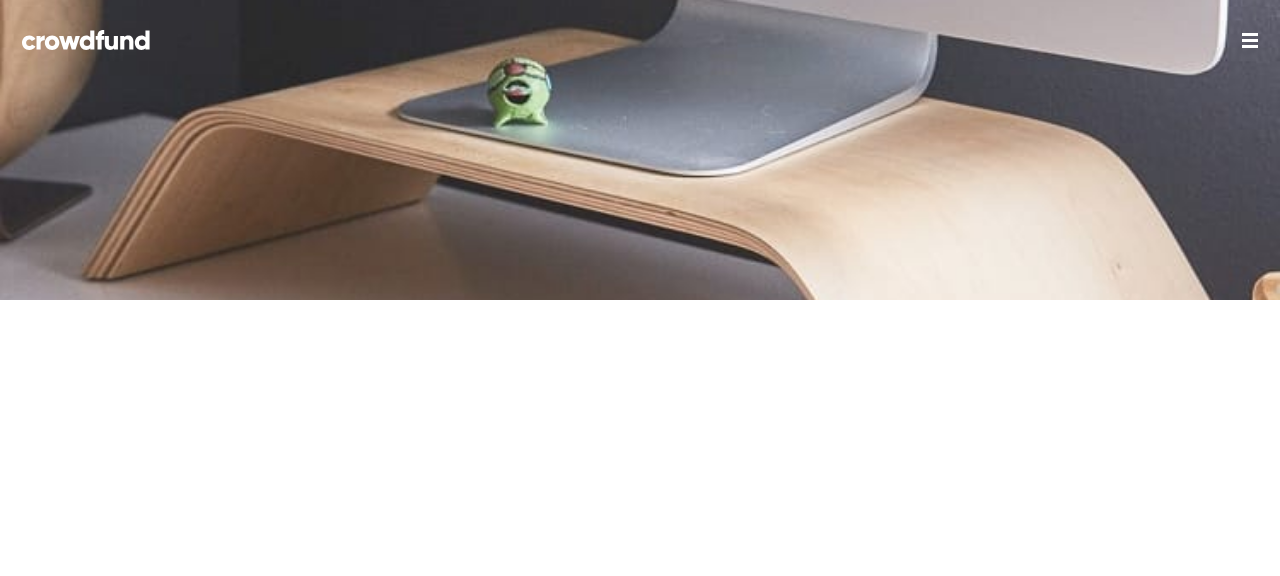
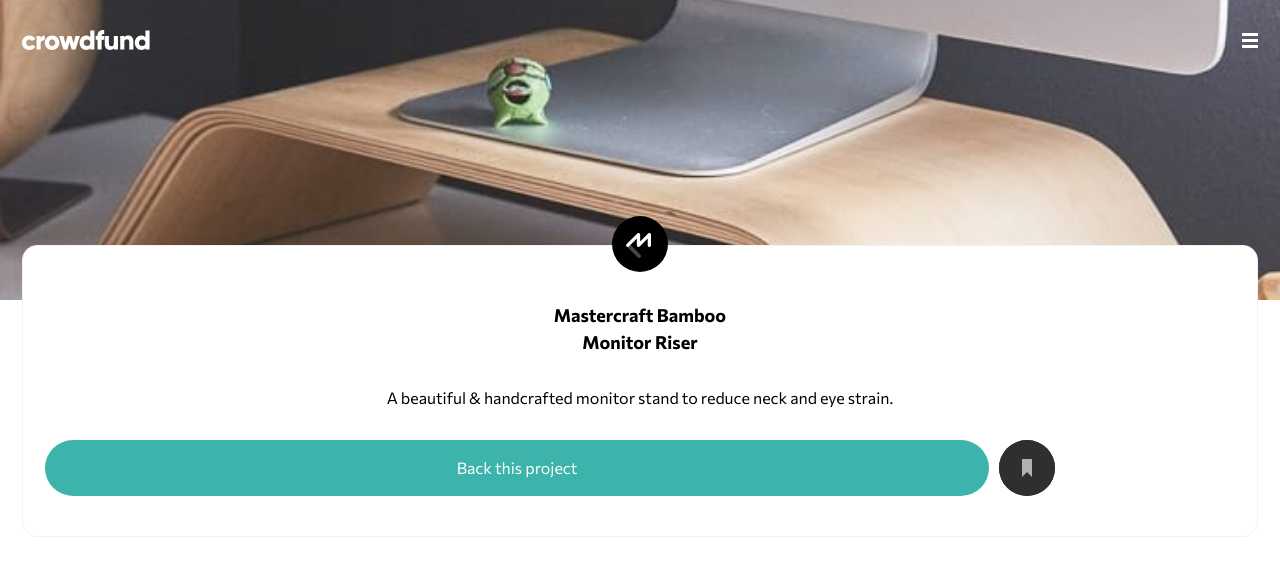
Before and after one commit to florianstancioiu/crowdfunding-product-page, a React (Vite) app: page / in a window 1280 px wide. Shown: the top 576 px of the page. Built offline with nearby package versions, Linux system fonts and the light colour scheme.

Commit message:
feat: work on BackThisProject component

```diff
--- a/index.html
+++ b/index.html
@@ -5,6 +5,12 @@
     <link rel="icon" type="image/svg+xml" href="/vite.svg" />
     <meta name="viewport" content="width=device-width, initial-scale=1.0" />
     <title>Crowdfunding Product Page</title>
+    <link rel="preconnect" href="https://fonts.googleapis.com" />
+    <link rel="preconnect" href="https://fonts.gstatic.com" crossorigin />
+    <link
+      href="https://fonts.googleapis.com/css2?family=Commissioner:wght@100..900&display=swap"
+      rel="stylesheet"
+    />
   </head>
   <body>
     <div id="root"></div>
--- a/src/App.jsx
+++ b/src/App.jsx
@@ -1,3 +1,4 @@
+import classes from './App.module.css';
 import Header from './components/Header';
 import BackThisProject from './components/BackThisProject';
 import TotalBackers from './components/TotalBackers';
@@ -8,11 +9,13 @@
   return (
     <>
       <Header />
-      <main>
-        <BackThisProject />
-        <TotalBackers />
-        <AboutProject />
-        <Rewards />
+      <main className={classes.wrapper}>
+        <div className={classes['inner-wrapper']}>
+          <BackThisProject />
+          <TotalBackers />
+          <AboutProject />
+          <Rewards />
+        </div>
       </main>
     </>
   );
--- /dev/null
+++ b/src/App.module.css
@@ -0,0 +1,8 @@
+.wrapper {
+  padding: 0 22px;
+}
+
+.inner-wrapper {
+  position: relative;
+  top: -55px;
+}
--- a/src/components/BackThisProject.jsx
+++ b/src/components/BackThisProject.jsx
@@ -1,7 +1,31 @@
 import classes from './BackThisProject.module.css';
+import mastercraftSvg from '../images/logo-mastercraft.svg';
+import bookmarkSvg from '../images/icon-bookmark.svg';
+import Button from './ui/Button';
+import SvgButton from './ui/SvgButton';
 
 const BackThisProject = () => {
-  return <></>;
+  return (
+    <div className={classes.wrapper}>
+      <div className={classes['img-wrapper']}>
+        <img className={classes.logo} src={mastercraftSvg} alt='' />
+      </div>
+
+      <p className={classes.title}>
+        Mastercraft Bamboo <br />
+        Monitor Riser
+      </p>
+
+      <p className={classes['under-title']}>
+        A beautiful & handcrafted monitor stand to reduce neck and eye strain.
+      </p>
+
+      <div className={classes['btn-wrapper']}>
+        <Button title='Back this project' />
+        <SvgButton svg={bookmarkSvg} />
+      </div>
+    </div>
+  );
 };
 
 export default BackThisProject;
--- a/src/components/BackThisProject.module.css
+++ b/src/components/BackThisProject.module.css
@@ -0,0 +1,30 @@
+.wrapper {
+  padding: 0 22px 40px;
+  text-align: center;
+  background-color: var(--color-1);
+  border-radius: 15px;
+  border: 1px solid var(--color-2);
+}
+
+.img-wrapper {
+  display: flex;
+  justify-content: center;
+}
+
+.logo {
+  position: relative;
+  top: -30px;
+}
+
+.title {
+  font-size: 18px;
+  font-weight: bold;
+  margin-bottom: 30px;
+}
+
+.btn-wrapper {
+  margin-top: 30px;
+  display: grid;
+  grid-template-columns: 4fr 1fr;
+  column-gap: 10px;
+}
--- /dev/null
+++ b/src/components/ui/Button.jsx
@@ -0,0 +1,7 @@
+import classes from './Button.module.css';
+
+const Button = ({ title }) => {
+  return <div className={classes.btn}>{title}</div>;
+};
+
+export default Button;
--- /dev/null
+++ b/src/components/ui/Button.module.css
@@ -0,0 +1,10 @@
+.btn {
+  height: 56px;
+  line-height: 56px;
+  text-align: center;
+  color: var(--color-1);
+  background-color: var(--color-3);
+  border-radius: 50px;
+  width: 100%;
+  cursor: pointer;
+}
--- /dev/null
+++ b/src/components/ui/SvgButton.jsx
@@ -0,0 +1,11 @@
+import classes from './SvgButton.module.css';
+
+const SvgButton = ({ svg }) => {
+  return (
+    <div className={classes.btn}>
+      <img src={svg} alt='' />
+    </div>
+  );
+};
+
+export default SvgButton;
--- /dev/null
+++ b/src/components/ui/SvgButton.module.css
@@ -0,0 +1,10 @@
+.btn {
+  width: 56px;
+  height: 56px;
+  line-height: 56px;
+  background-color: var(--color-4);
+  border-radius: 50%;
+  display: grid;
+  place-items: center;
+  cursor: pointer;
+}
--- a/src/main.css
+++ b/src/main.css
@@ -1,3 +1,15 @@
+:root {
+  --color-1: white;
+  --color-2: #f2f2f2;
+  --color-3: #3cb4ab;
+  --color-4: #2f2f2f;
+}
+
+body {
+  font-family: 'Commissioner', sans-serif;
+  font-size: 16px;
+}
+
 /*
   1. Use a more-intuitive box-sizing model.
 */
```
